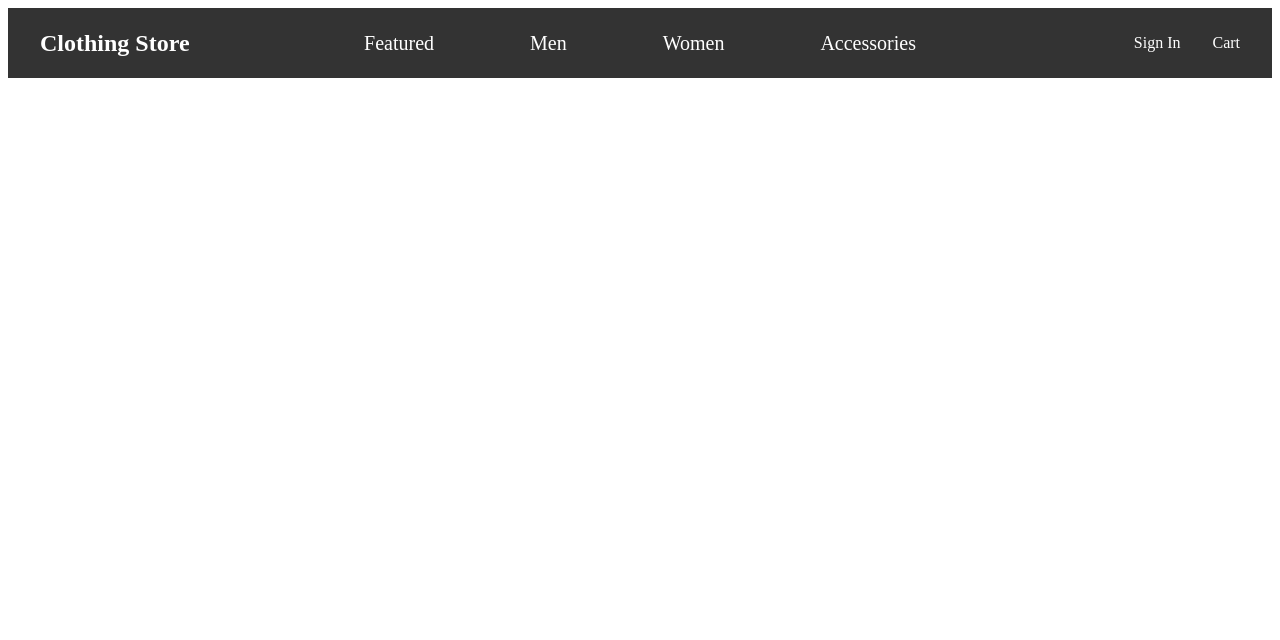
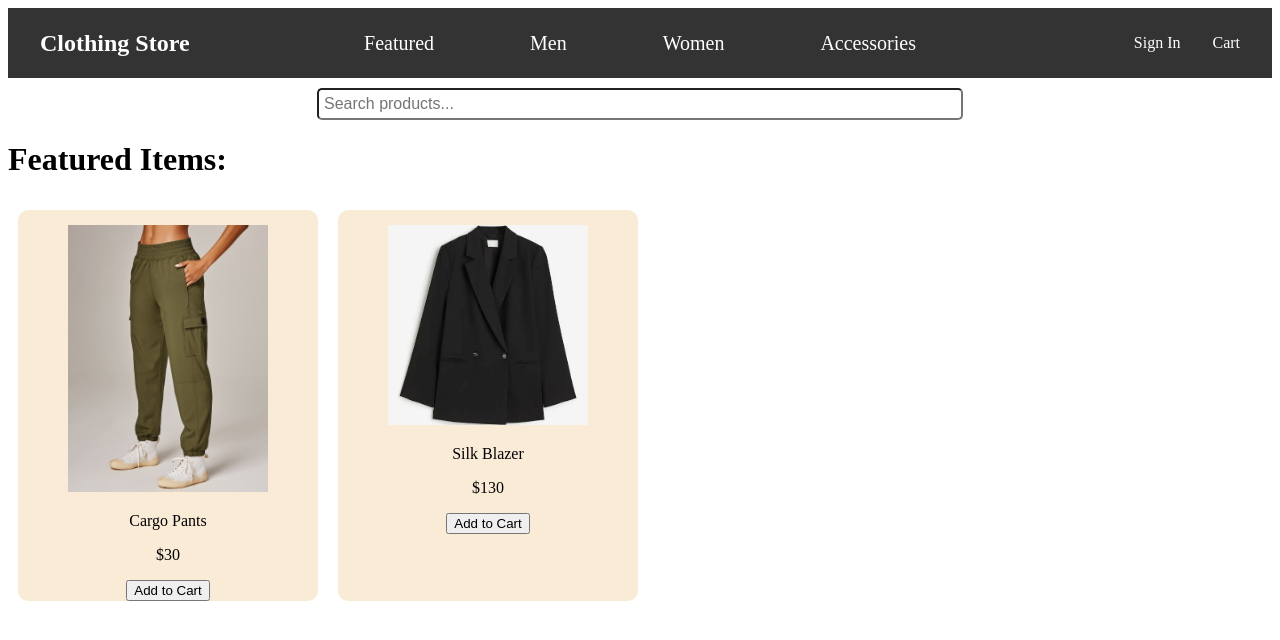
Before and after one commit to skipper215/E-commerce-Project, a React (Vite) app in the folder my-react-app/: page /featured in a window 1280 px wide. Shown: the top 640 px of the page. Built offline with nearby package versions, Linux system fonts and the light colour scheme.

Commit message:
added search function, clickable suggestions that navigate to products location

```diff
--- a/my-react-app/src/App.jsx
+++ b/my-react-app/src/App.jsx
@@ -10,15 +10,17 @@ import Cart from './pages/Cart.jsx'
 import LocalStorage from './LocalStorage.jsx'
 import Account from './pages/Account.jsx'
 import SignUp from './pages/SignUp.jsx'
+import Search from './Search.jsx'
+import Featured from './pages/Featured.jsx'
 
 export const isCartPageContext = createContext(false);
 
 function App() {
   // Products
   const rawProducts = [
-    {img:"cargoPants.jpg", alt:"cargoPants", name:"Cargo Pants", price:30.00},
-    {img:"mens-blazer.webp", alt:"mens-blazer", name: "Mens Blazer", price:100.00},
-    {img:"zara-womens-blazer.webp", alt:"female-blazer", name:"Silk Blazer", price:130.00}
+    {img:"cargoPants.jpg", alt:"cargoPants", name:"Cargo Pants", price:30.00, loc:["/", "featured"]},
+    {img:"mens-blazer.webp", alt:"mens-blazer", name: "Mens Blazer", price:100.00, loc:["/"]},
+    {img:"zara-womens-blazer.webp", alt:"female-blazer", name:"Silk Blazer", price:130.00, loc:["featured"]}
   ];
 
   const [products, setProducts] = useState([]);
@@ -52,11 +54,12 @@ function App() {
   return (
     <>
       <Nav isLoggedIn={isLoggedIn}/>
+      <Search products={products}/>
       <Routes>
         <Route path="/" element={
           <>
             <Banner src="maleModel.webp" alt="modelBanner" src2="modelBanner.jpg" />
-            <CardList products={products} cart={cart} handleAddToCart={handleAddToCart} handleRemoveFromCart={handleRemoveFromCart} isCartPage={false}/>
+            <CardList products={products} cart={cart} handleAddToCart={handleAddToCart} handleRemoveFromCart={handleRemoveFromCart}/>
           </>
 
         } />
@@ -69,6 +72,7 @@ function App() {
           </isCartPageContext.Provider>
           }/>
         <Route path="/sign-up" element={<SignUp setIsLoggedIn={setIsLoggedIn} user={user} setUser={setUser}/>} />
+        <Route path="/featured" element={<Featured products={products} cart={cart} handleAddToCart={handleAddToCart} handleRemoveFromCart={handleRemoveFromCart}/>} />
       </Routes>
 
     </>
--- a/my-react-app/src/Card.jsx
+++ b/my-react-app/src/Card.jsx
@@ -1,7 +1,7 @@
 import PropTypes from 'prop-types';
 import AddToCart from './AddToCart.jsx'
 
-function Card({ product, cart, onAddToCart, onRemoveFromCart, isCartPage }) {
+function Card({ product, cart, onAddToCart, onRemoveFromCart}) {
 
   return (
     <div className="card">
--- a/my-react-app/src/CardList.jsx
+++ b/my-react-app/src/CardList.jsx
@@ -1,6 +1,6 @@
 import Card from './Card.jsx'
 
-function CardList( { products, cart, handleAddToCart, handleRemoveFromCart, isCartPage }) {
+function CardList( { products, cart, handleAddToCart, handleRemoveFromCart}) {
     // each product in products mapped as a Card component
 
     const productList = products.map((product, index) => {
@@ -13,6 +13,7 @@ function CardList( { products, cart, handleAddToCart, handleRemoveFromCart, isCa
             name = {product.name}
             alt = {product.alt}
             price = {product.price}
+            loc = {product.loc}
             cart = {cart}
             onAddToCart = {handleAddToCart}
             onRemoveFromCart = {handleRemoveFromCart}
--- /dev/null
+++ b/my-react-app/src/Search.jsx
@@ -0,0 +1,55 @@
+import { useState } from 'react';
+import { useNavigate } from 'react-router-dom';
+
+function Search({ products }) {
+    console.log(products);
+    const navigate = useNavigate();
+
+    const [query, setQuery] = useState("");
+    const [suggestions, setSuggestions] = useState([]);
+
+    const onChange = (e) => {
+        const input = e.target.value;
+        if(!input) return setSuggestions([]);
+        setSuggestions(
+            products
+            .filter(p => p.name.toLowerCase().includes(input.toLowerCase()))
+            .slice(0, 5) // returns top 5 items relevant
+        );
+        console.log(suggestions);
+    }
+
+
+    const select = (product) => {
+        console.log(product.loc);
+
+        navigate(product.loc?.[0] || "/");
+
+    }
+
+
+    return (
+        <>
+            <input className="search-input"
+                    type="text"
+                    onChange={onChange}
+                    placeholder="Search products..."
+            />
+            {suggestions.length > 0 &&
+            (<ul className="suggestions">
+                {suggestions.map(product =>
+                    (<li onClick={() => select(product)}>
+                        <img style={{height: "100px"}} src={product.img} /> <br />
+                        {product.name}
+                    </li>))}
+            </ul>)
+            }
+
+
+        </>
+
+    )
+
+}
+
+export default Search;
--- a/my-react-app/src/index.css
+++ b/my-react-app/src/index.css
@@ -93,3 +93,23 @@
   text-decoration: none;
   color: white;
 }
+
+.search-input {
+  margin: 10px auto;
+  border-radius: 5px;
+  font-size: 1rem;
+  padding: 5px;
+  width: 50%;
+  display: block;
+
+}
+
+.suggestions {
+  display: flex;
+  gap: 20px;
+
+}
+
+.suggestions li {
+  list-style: none;
+}
--- /dev/null
+++ b/my-react-app/src/pages/Featured.jsx
@@ -0,0 +1,24 @@
+import CardList from "../CardList";
+
+function Featured({ products, cart, handleAddToCart, handleRemoveFromCart }) {
+
+    let featuredProducts = [{}];
+    const displayProducts = () => {
+        featuredProducts = products.filter((p) => {
+            console.log(p.loc);
+            return  p.loc.includes("featured");
+        })
+        console.log(featuredProducts);
+        return <CardList products={featuredProducts} cart={cart} handleAddToCart={handleAddToCart} handleRemoveFromCart={handleRemoveFromCart}/>
+    }
+
+    return(
+       <>
+        <h1> Featured Items: </h1>
+        {displayProducts()}
+       </>
+    )
+
+}
+
+export default Featured;
--- a/my-react-app/src/pages/SignUp.jsx
+++ b/my-react-app/src/pages/SignUp.jsx
@@ -17,6 +17,8 @@ function SignUp({ setIsLoggedIn, user, setUser }) {
             setError("email address already exists");
         } else if(!passwordInput) {
             setError("No password entered!");
+        } else if(!userInput.includes("@")) {
+            setError("Email must include '@'");
         } else {
             setUser([...user, {key: userInput, value: passwordInput}])
             setIsLoggedIn(true);
```
